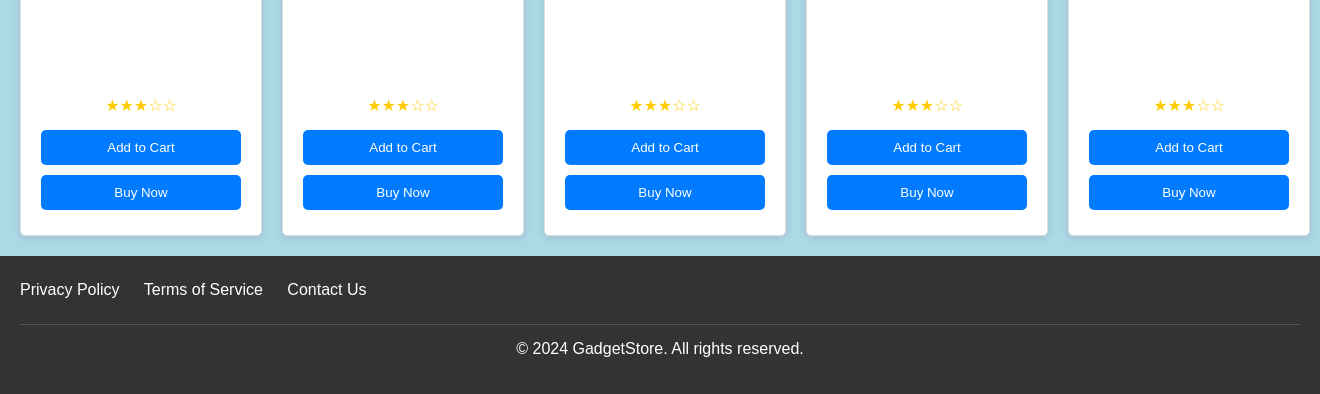
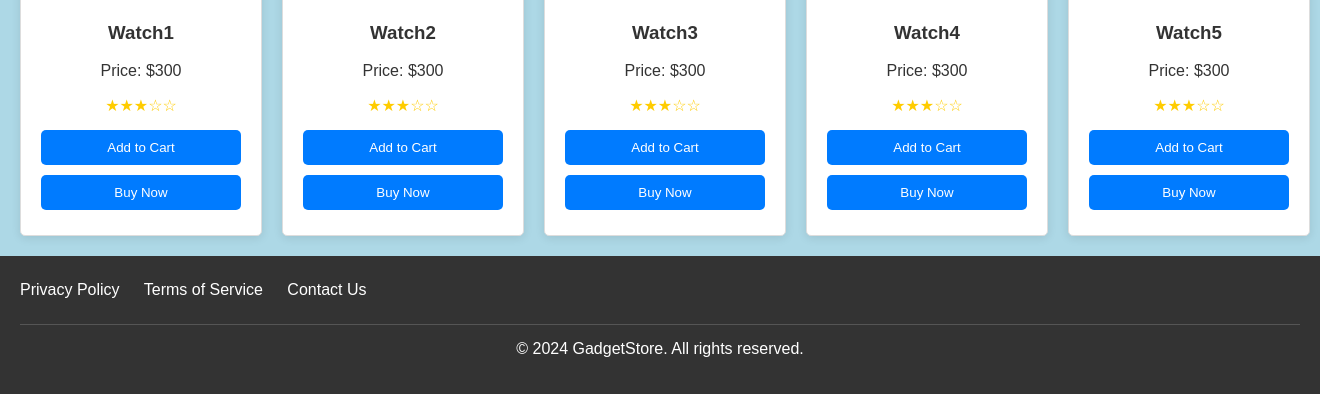
Before and after one commit to Zohaibmaher/Crypto-Elec-Gadgets-Store, a PHP site: page / in a window 1320 px wide. Shown: the part 1022-1416 px from the top of the page. Run offline with PHP 8.4, Linux system fonts and the light colour scheme.

Commit message:
Update styles.css

```diff
--- a/styles.css
+++ b/styles.css
@@ -3,7 +3,7 @@ body {
     margin: 0;
     padding: 0;
     background-color: #ffffff; /* White background */
-    color: #FFFFFF; /* Dark gray text for better readability */
+    color: #333; /* Dark gray text for better readability */
 }
 
 header {
@@ -92,7 +92,6 @@ nav ul.right {
     height: 20px;
     filter: invert(100%); /* Ensure the icon is white */
 }
-
 
 /* Login Button Styling */
 .cta-button {
@@ -518,7 +517,7 @@ a:hover {
     flex-direction: column;
     align-items: center;
     gap: 20px;
-    text-transform: uppercase;
+
 }
 
 /* User Info Styling */
```
